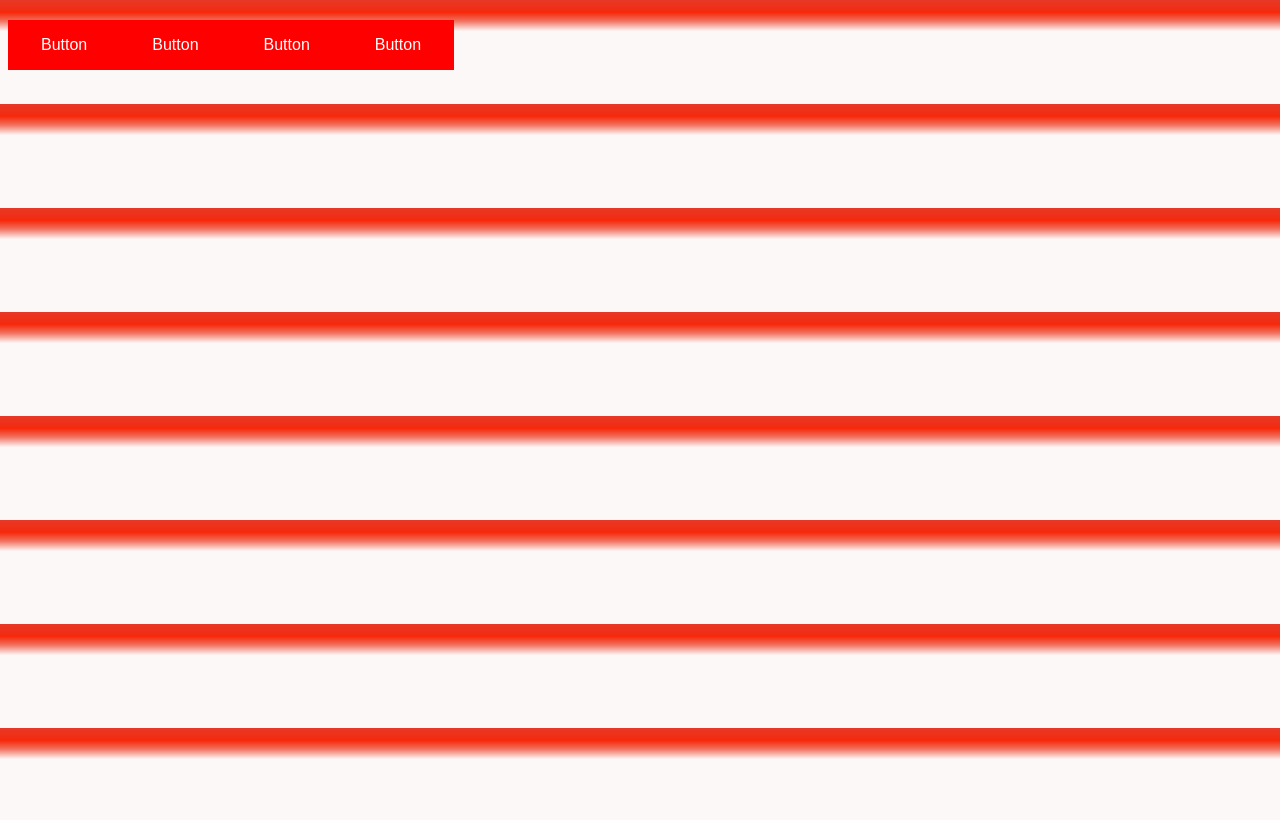
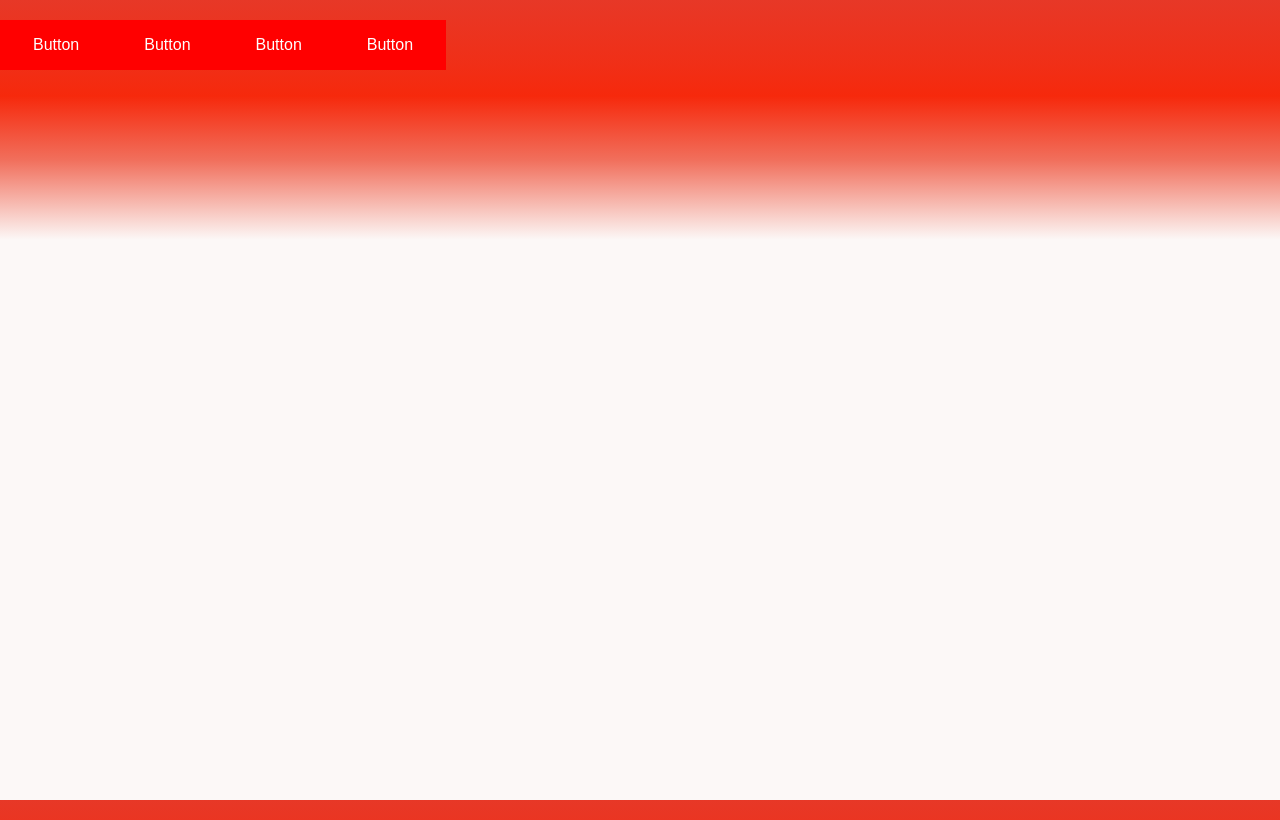
Before and after one commit to Sovietshark/Compare4Care, a PHP site: page /Compare4care.html in a window 1280 px wide. Before the commit the page ends 758 px from the top, so only its background shows below. Run offline with PHP 8.4, Linux system fonts and the light colour scheme.

Commit message:
Fixed gradient

```diff
--- a/Compare4care.html
+++ b/Compare4care.html
@@ -7,26 +7,7 @@
 <!DOCTYPE html>
 <html>
 <head>
-<style>
-.btn-group .button {
-    background-color: #FF0000;
-    border: 1px solid red;
-    color: white;
-    padding: 15px 32px;
-    text-align: center;
-    text-decoration: none;
-    display: inline-block;
-    font-size: 16px;
-    cursor: pointer;
-    float: left;
-}
-.btn-group .button:not(:last-child) {
-    border-right: none;
-}
-.btn-group .button:hover {
-    background-color: #8B0000;
-}
-</style>
+
 </head>
 <body>
 
--- a/compare4care.css
+++ b/compare4care.css
@@ -1,4 +1,11 @@
+html{
+  height: 100%;
+}
 body {
+  height: 100%;
+  margin: 0;
+  background-repeat: no-repeat;
+  background-attachment: fixed;
 background: rgba(231,56,39,1);
 background: -moz-linear-gradient(top, rgba(231,56,39,1) 0%, rgba(240,47,23,1) 8%, rgba(246,41,12,1) 12%, rgba(241,111,92,1) 20%, rgba(252,248,247,1) 30%, rgba(252,248,247,1) 100%), fixed;
 background: -webkit-gradient(left top, left bottom, color-stop(0%, rgba(231,56,39,1)), color-stop(8%, rgba(240,47,23,1)), color-stop(12%, rgba(246,41,12,1)), color-stop(20%, rgba(241,111,92,1)), color-stop(30%, rgba(252,248,247,1)), color-stop(100%, rgba(252,248,247,1))), fixed;
@@ -8,3 +15,22 @@ background: -ms-linear-gradient(top, rgba(231,56,39,1) 0%, rgba(240,47,23,1) 8%,
 background: linear-gradient(to bottom, rgba(231,56,39,1) 0%, rgba(240,47,23,1) 8%, rgba(246,41,12,1) 12%, rgba(241,111,92,1) 20%, rgba(252,248,247,1) 30%, rgba(252,248,247,1) 100%), fixed;
 filter: progid:DXImageTransform.Microsoft.gradient( startColorstr='#e73827', endColorstr='#fcf8f7', GradientType=0 );
 }
+
+.btn-group .button {
+    background-color: #FF0000;
+    border: 1px solid red;
+    color: white;
+    padding: 15px 32px;
+    text-align: center;
+    text-decoration: none;
+    display: inline-block;
+    font-size: 16px;
+    cursor: pointer;
+    float: left;
+}
+.btn-group .button:not(:last-child) {
+    border-right: none;
+}
+.btn-group .button:hover {
+    background-color: #8B0000;
+}
```
